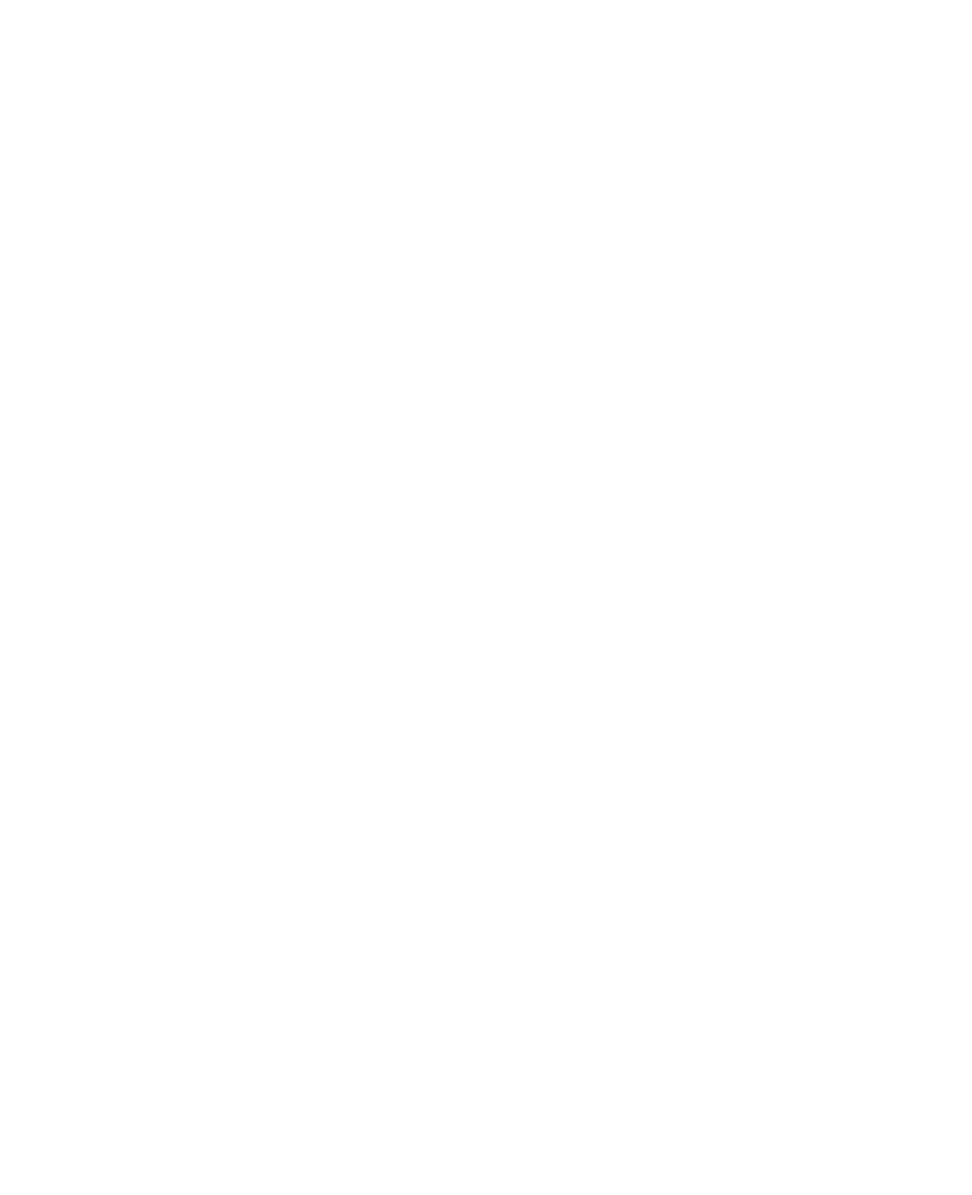
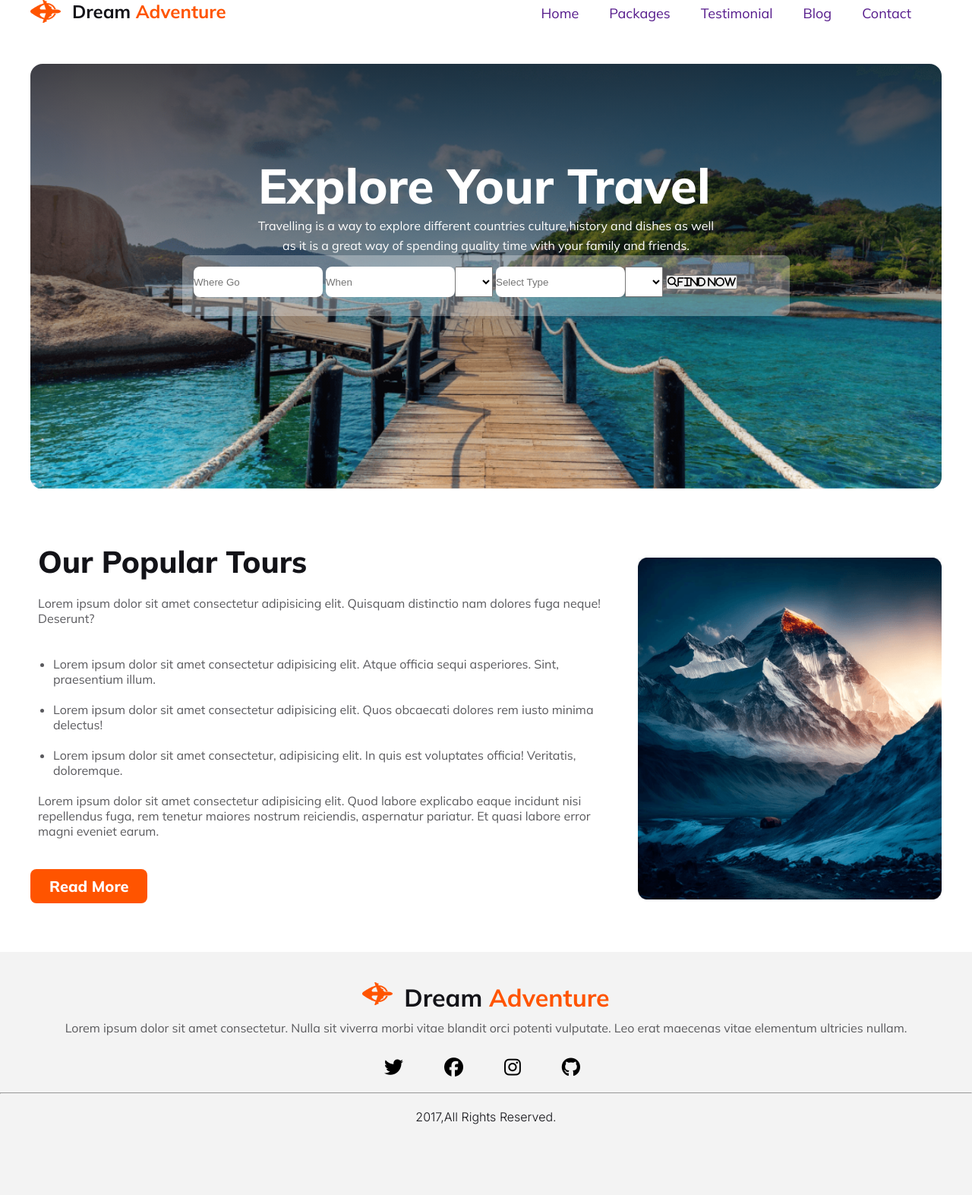
Before and after one commit to nasrin137/B9A2-Hero-Travel-Website, a plain HTML site: page index.html in a window 1280 px wide. Shown: the whole page at 76% size. Before the commit the page ends 800 px from the top, so only its background shows below. Drawn offline with Linux system fonts and the light colour scheme.

Commit message:
added footer section

```diff
--- a/index.html
+++ b/index.html
@@ -5,8 +5,85 @@
     <meta name="viewport" content="width=device-width, initial-scale=1.0">
     <title>Dream Adventure Website</title>
     <link rel="stylesheet" href="styles/style.css">
+    <link rel="stylesheet" href="https://cdnjs.cloudflare.com/ajax/libs/font-awesome/6.5.1/css/all.min.css" integrity="sha512-DTOQO9RWCH3ppGqcWaEA1BIZOC6xxalwEsw9c2QQeAIftl+Vegovlnee1c9QX4TctnWMn13TZye+giMm8e2LwA==" crossorigin="anonymous" referrerpolicy="no-referrer" />
 </head>
 <body>
+    <header>
+        <nav>
+           <div class="logo">
+            <div class="logo-img">
+                <img src="Images/Group 40071 (2).png" alt="">
+            </div>
+            <div class="logo-title">
+                <h1>Dream <span>Adventure</span> </h1>
+            </div>
+           </div>
+           <ul>
+            <li><a href="">Home</a></li>
+            <li><a href="">Packages</a></li>
+            <li><a href="">Testimonial</a></li>
+            <li><a href="">Blog</a></li>
+            <li><a href="">Contact</a></li>
+           </ul>
+        </nav>
+        <div class="banner-container">
+            <div class="banner-text">
+                <h1>Explore Your Travel</h1>
+                <p>Travelling is a way to explore different countries culture,history and dishes as well as it is a great way of spending quality time with your family and friends. </p>
+            </div>
+            <div class="form-container">
+                <form>
+                    <input type="text" name="" id="" placeholder="Where Go">
+                    <input type="text" name="" id="" placeholder="When"><select name="" id=""></select>
+                    <input type="text" name="" id="" placeholder="Select Type"><select name="" id=""></select>
 
+                  <button><i class="fa-solid fa-magnifying-glass">Find  Now</i></button>
+
+
+
+                </form>
+
+            </div>
+        </div>
+    </header>
+    <main>
+        <section class="popular-container">
+            <div class="popular-content">
+                <h1 class="text-title">Our Popular Tours</h1>
+                <p class="text-description">Lorem ipsum dolor sit amet consectetur adipisicing elit. Quisquam distinctio nam dolores fuga neque! Deserunt?</p>
+                <ul class="text-description items">
+                    <li>Lorem ipsum dolor sit amet consectetur adipisicing elit. Atque officia sequi asperiores. Sint, praesentium illum.</li>
+                    <li>Lorem ipsum dolor sit amet consectetur adipisicing elit. Quos obcaecati dolores rem iusto minima delectus!</li>
+                    <li>Lorem ipsum dolor sit amet consectetur, adipisicing elit. In quis est voluptates officia! Veritatis, doloremque.</li>
+                </ul>
+                <p class="text-description  color-1">Lorem ipsum dolor sit amet consectetur adipisicing elit. Quod labore explicabo eaque incidunt nisi repellendus fuga, rem tenetur maiores nostrum reiciendis, aspernatur pariatur. Et quasi labore error magni eveniet earum.</p>
+                <button class="btn-primary">Read More</button>
+            </div>
+            <div class="popular-img">
+                <img src="Images/Rectangle 4.png" alt="">
+            </div>
+
+
+        </section>
+    </main>
+    <footer>
+        <div class="logo footer-logo">
+            <div class="logo-img">
+                <img src="Images/Group 40071 (2).png" alt="">
+            </div>
+            <div class="logo-title">
+                <h1>Dream <span>Adventure</span> </h1>
+            </div>
+        </div>
+            <p class="text-description color-1">Lorem ipsum dolor sit amet consectetur. Nulla sit viverra morbi vitae blandit orci potenti vulputate. Leo erat maecenas vitae elementum ultricies nullam. </p>
+            <div class="social-media-links">
+                <i class="fa-brands fa-twitter"></i>
+                <i class="fa-brands fa-facebook"></i>
+                <i class="fa-brands fa-instagram"></i>
+                <i class="fa-brands fa-github"></i>
+            </div>
+            <hr>
+            <small>2017,All Rights Reserved.</small>
+    </footer>
 </body>
 </html>
--- a/styles/style.css
+++ b/styles/style.css
@@ -0,0 +1,193 @@
+@import url('https://fonts.googleapis.com/css2?family=Inter:wght@300&family=Mulish:wght@400;700;800&display=swap');
+
+*{
+    margin: 0;
+    padding: 0;
+    box-sizing: border-box;
+}
+/* Common Style */
+.text-title{
+    color: #131318;
+    font-family: 'Mulish', sans-serif; ;
+    font-size: 40px;
+    font-weight: 800;
+    padding: 10px;
+
+}
+.text-description{
+    color: rgba(19, 19, 24, 0.70);
+    font-family: 'Mulish', sans-serif; ;
+    font-size: 16px;
+    font-weight: 400;
+    padding: 10px;
+
+}
+.btn-primary{
+    border-radius: 8px;
+    background: #FF5400;
+    color: #FFF;
+    text-align: center;
+    font-family: 'Mulish', sans-serif; ;
+    font-size: 20px;
+    font-weight: 800;
+    border: none;
+    outline: none;
+    padding: 10px 25px;
+    margin-top: 30px;
+
+}
+header{
+    width:100%;
+    max-width: 1200px;
+    margin: 0 auto;
+}
+.logo{
+    display: flex;
+    gap:15px;
+
+}
+.logo-img img{
+    width: 40px;
+    height: 30px;
+}
+.logo .logo-title{
+    color: #131318;
+    font-family: 'Mulish', sans-serif; ;
+    font-size:1rem;
+    font-weight: 800;
+
+}
+.logo .logo-title span{
+    color: #FF5400;
+}
+nav{
+    display: flex;
+    justify-content: space-between;
+    align-items: center;
+}
+nav > ul{
+    display: flex;
+}
+nav li{
+    list-style: none;
+    margin-right: 40px;
+    color: #424247;
+    font-family: 'Mulish', sans-serif; ;
+    font-size: 18px;
+    font-weight: 400;
+
+
+}
+nav li a{
+    text-decoration: none;
+}
+.banner-container{
+    width: 100%;
+    height: 70vh;
+    background-image:linear-gradient(180deg, rgba(19, 19, 24, 0.80) 0%, rgba(19, 19, 24, 0.00) 100%),url('../Images/Group\ 13\ \(1\)\ \(1\).png')
+    ;
+    background-position: center;
+    background-size:cover;
+    margin-top: 50px;
+    border-radius: 16px;
+}
+
+.banner-container .banner-text h1{
+    color: #FFF;
+font-family: Mulish;
+font-size: 64px;
+font-style: normal;
+font-weight: 800;
+line-height: normal;
+padding-top: 120px;
+padding-left: 300px;
+
+}
+.banner-container .banner-text p{
+    width: 620px;
+    color: #FFF;
+text-align: center;
+font-family: Mulish;
+font-size: 16px;
+font-style: normal;
+font-weight: 400;
+line-height: 26px; /* 162.5% */
+margin: 0 auto;
+display: block;
+}
+.banner-container .form-container{
+    padding: 15px;
+    border-radius: 8px;
+    background: rgba(255, 255, 255, 0.30);
+    width: 800px;
+    height: 10vh;
+    margin: 0 auto;
+}
+.banner-container .form-container input{
+    border-radius: 8px;
+    background: #FFF;
+    width: 170px;
+    height: 40px;
+    border: none;
+    outline: none;
+}
+.banner-container .form-container select{
+    width: 50px;
+    height: 40px;
+    justify-content: center;
+}
+main{
+    width:100%;
+    max-width: 1200px;
+    margin: 0 auto;
+}
+.popular-container{
+   display: flex;
+   gap: 10px;
+   margin-top: 5%;
+
+}
+
+.popular-content .items{
+    padding-left: 30px;
+
+
+}
+.popular-content .items li{
+    padding-top: 20px;
+}
+.popular-container .popular-img img{
+    width: 400px;
+    height: 450px;
+    margin-top: 30px;
+}
+.color-1{
+    color: #5A5A5D;
+}
+footer{
+    width:100%;
+    height: 40vh;
+    text-align: center;
+    background: rgba(19, 19, 24, 0.05);
+    margin-top: 5%;
+}
+.footer-logo{
+   justify-content: center;
+   padding-top: 40px;
+
+}
+.social-media-links .fa-brands{
+    padding: 20px;
+    margin-right: 10px;
+    font-size: 25px;
+}
+footer small{
+    margin-top: 20px;
+    margin-bottom: 20px;
+    display: block;
+    color: #131318;
+    font-family: 'Inter', sans-serif;
+    font-size: 16px;
+    font-weight: 300;
+
+}
```
